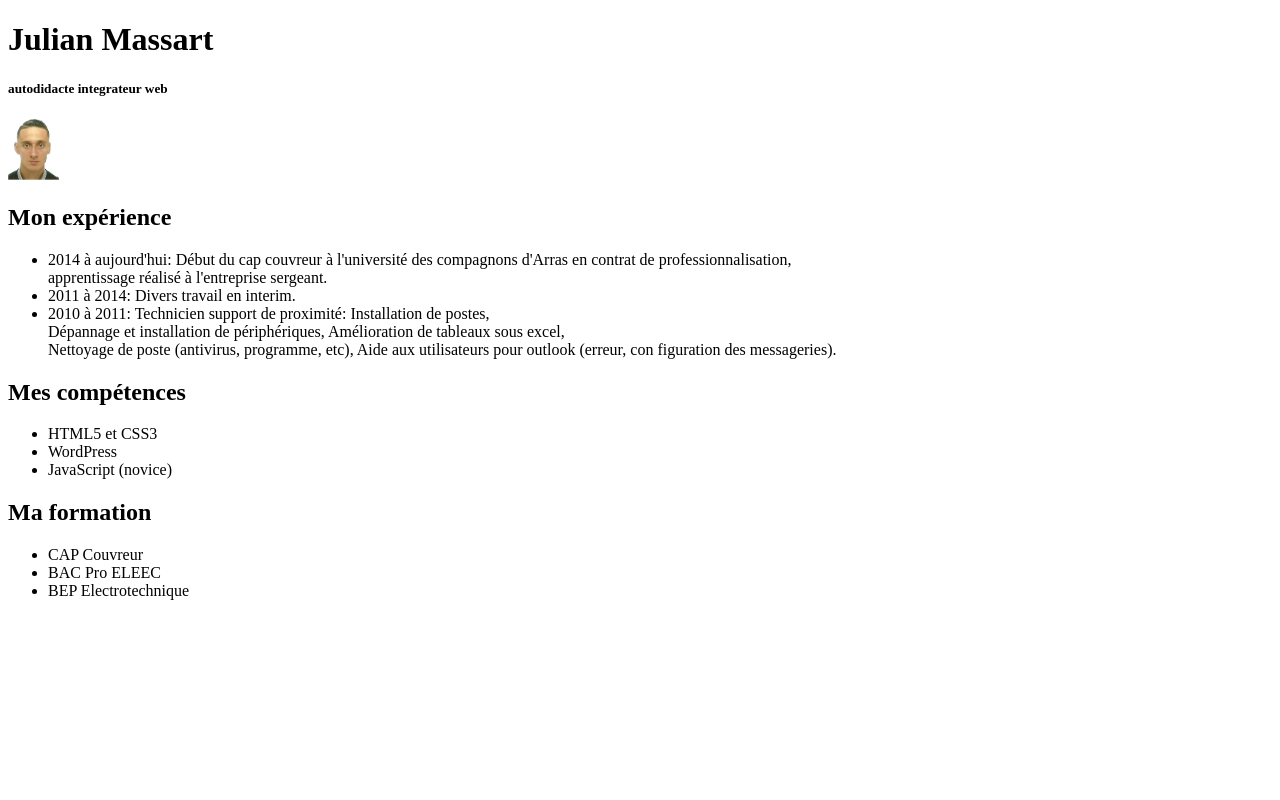
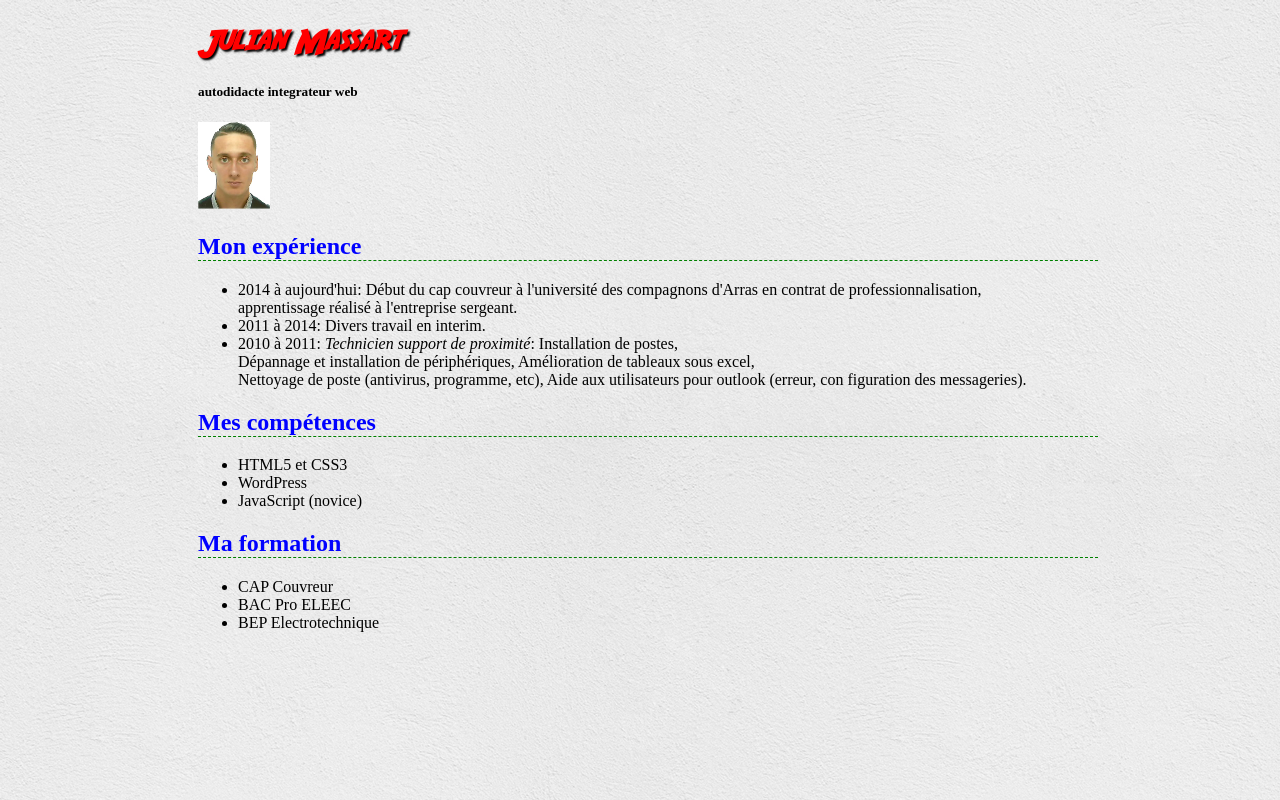
Before and after one commit to niorks/CV, a plain HTML site: page index.html in a window 1280 px wide. Drawn offline with nearby package versions, Linux system fonts and the light colour scheme.

Commit message:
rajout de css + img + font

```diff
--- /dev/null
+++ b/css/style.css
@@ -0,0 +1,32 @@
+/* @font-face */
+
+@font-face {
+  font-family: "Adventure";
+  src: url("../font/Adventure.otf");
+}
+
+body {
+    width: 100%;
+    background: url("../img/white_wall.png") top left repeat;
+}
+
+h1 {
+    color: red;
+    font-family: 'Adventure', sans-serif;
+    text-shadow: 2px 2px 2px black;
+}
+
+h2 {
+    color: blue;
+    border-bottom:1px dashed green;
+}
+
+img {
+    width: 8%;
+    height: 8%;
+}
+
+.container {
+    width: 900px;
+    margin: 0 auto;
+}
--- a/index.html
+++ b/index.html
@@ -7,19 +7,21 @@
         <meta name="description" content="">
         <meta name="author" content="Julian Massart">
         <title>Cv Julian Massart</title>
+        <link href="css/style.css" rel="stylesheet">
     </head>
 
     <body>
-    <h1><st>Julian Massart</st></h1>
+        <div class="container">
+            <h1>Julian Massart</h1>
             <h5>autodidacte integrateur web</h5>
-    <a href="img/moi.jpg"><img src="img/moi.jpg" width=4%; height=4%;></a>
+            <a href="img/moi.jpg"><img src="img/moi.jpg"></a>
             <h2>Mon expérience</h2>
             <ul>
                 <li>2014 à aujourd'hui: Début du cap couvreur à l'université des compagnons d'Arras en contrat de professionnalisation,
                     <br>apprentissage réalisé à l'entreprise sergeant.</li>
                 <li>2011 à 2014: Divers travail en interim.</li>
                 <li>2010 à 2011:
-            <e>Technicien support de proximité</e>: Installation de postes,
+                    <em>Technicien support de proximité</em>: Installation de postes,
                     <br>Dépannage et installation de périphériques, Amélioration de tableaux sous excel,
                     <br>Nettoyage de poste (antivirus, programme, etc), Aide aux utilisateurs pour outlook (erreur, con figuration des messageries).</li>
             </ul>
@@ -35,6 +37,7 @@
                 <li>BAC Pro ELEEC</li>
                 <li>BEP Electrotechnique</li>
             </ul>
+        </div>
+        <script src="https://ajax.googleapis.com/ajax/libs/jquery/3.1.0/jquery.min.js"></script>
     </body>
-
 </html>
```
Also changed, not shown: font/Adventure.otf (added), font/Pacifico.ttf (added), img/white_wall.png (added), 2 other files. Lines whose indentation alone changed are shown as unchanged.
